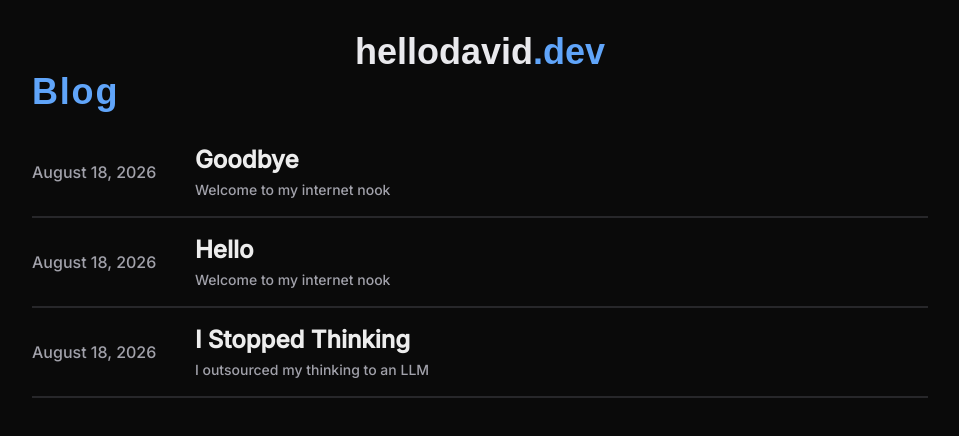
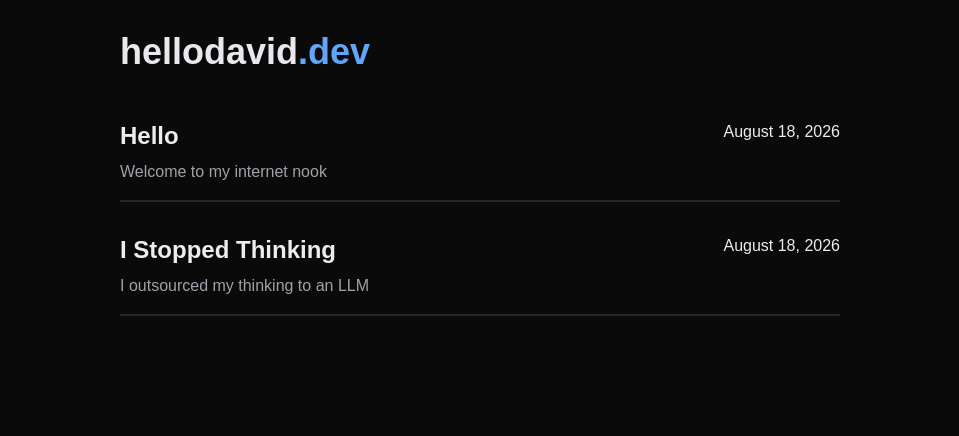
Before and after one commit to DGV98/portfolio, a Next.js app: page /blog in a window 1280 px wide. Shown: the top 436 px of the page, without its empty margins (160-1119 px from the left). Built offline with nearby package versions, Linux system fonts and the light colour scheme.

Commit message:
Layout is different for blog posts

```diff
--- a/app/blog/[slug]/page.tsx
+++ b/app/blog/[slug]/page.tsx
@@ -9,13 +9,17 @@ const page = async ({ params }: { params: Promise<{ slug: string }> }) => {
     const { default: Content, metadata } = post;
     return (
       metadata.isPublished && (
-        <article className="mt-8 mb-16 flex flex-col items-center justify-center text-left">
+        <div className="mt-8 flex flex-col items-center gap-4 lg:gap-8">
           <Banner />
-          <ArticleNav slug={slug} />
-          <div className="w-full max-w-4xl px-8">
-            <Content />
-          </div>
-        </article>
+          <article className="mb-4 flex w-full flex-col lg:flex-row lg:justify-around lg:gap-4">
+            <div className="w-full max-w-3xl px-8 text-left">
+              <Content />
+            </div>
+            <div className="flex w-auto p-8 lg:sticky lg:top-0 lg:h-screen lg:justify-center">
+              <ArticleNav slug={slug} />
+            </div>
+          </article>
+        </div>
       )
     );
   } catch {
--- a/app/blog/page.tsx
+++ b/app/blog/page.tsx
@@ -1,14 +1,16 @@
-import { BlogSection } from "@/components/BlogSection";
 import Banner from "@/components/Banner";
 import { getPosts } from "@/lib/get-posts";
+import BlogRow from "@/components/BlogRow";
 
 const page = async () => {
   const posts = await getPosts();
   return (
-    <div className="flex flex-col items-center justify-center px-6 py-8">
-      <Banner />
-      <div className="w-full max-w-4xl">
-        {posts && <BlogSection posts={posts} />}
+    <div className="flex w-full justify-center">
+      <div className="flex w-full max-w-3xl flex-col items-start gap-4 px-6 py-8 lg:gap-8">
+        <Banner />
+        <div className="flex w-full flex-col gap-4">
+          {posts && posts.map((post, i) => <BlogRow post={post} key={i} />)}
+        </div>
       </div>
     </div>
   );
--- a/app/globals.css
+++ b/app/globals.css
@@ -34,12 +34,12 @@ body {
   /* overflow: hidden; */
 }
 
-pre {
+/* pre {
   overflow-x: auto;
 }
 pre code {
   white-space: pre;
-}
+} */
 
 /* * {
   scrollbar-width: none;
--- a/app/layout.tsx
+++ b/app/layout.tsx
@@ -131,7 +131,7 @@ export default function RootLayout({
   return (
     <html lang="en" className="dark">
       <body
-        className={`${geistSans.variable} ${geistMono.variable} ${jetbrainsMono.variable} ${inter.variable} pb-16 antialiased`}
+        className={`${geistSans.variable} ${geistMono.variable} ${jetbrainsMono.variable} ${inter.variable} antialiased`}
       >
         <script
           type="application/ld+json"
--- a/components/BlogRow.tsx
+++ b/components/BlogRow.tsx
@@ -5,21 +5,16 @@ const BlogRow = ({ post }: { post: BlogPost }) => {
   return (
     post.isPublished && (
       <Link
-        className="border-border font-inter hover:bg-card-hover grid grid-cols-11 border-b-2 py-4"
+        className="border-border hover:bg-card-hover flex flex-col gap-2 border-b-2 py-4"
         href={`/blog/${post.slug}`}
       >
-        <div className="hidden lg:col-span-2 lg:flex lg:items-center">
-          <h2 className="text-muted text-sm xl:text-base">
-            {post.publishDate}
-          </h2>
+        <div className="flex justify-between">
+          <h2 className="text-xl font-bold lg:text-2xl">{post.title}</h2>
+          <h2 className="text-sm lg:text-base">{post.publishDate}</h2>
         </div>
-
-        <div className="col-span-11 flex flex-col justify-center gap-1 lg:col-span-9">
-          <h2 className="text-lg font-bold xl:text-2xl">{post.title}</h2>
-          {post.description && (
-            <p className="text-muted text-xs xl:text-sm">{post.description}</p>
-          )}
-        </div>
+        {post.description && (
+          <p className="text-muted text-sm lg:text-base">{post.description}</p>
+        )}
       </Link>
     )
   );
--- a/components/BlogSection.tsx
+++ /dev/null
@@ -1,25 +0,0 @@
-"use client";
-
-import BlogRow from "./BlogRow";
-import { BlogPost } from "@/types";
-import { BlogHeading } from "./BlogHeading";
-
-interface BlogPosts {
-  posts: BlogPost[];
-}
-
-export function BlogSection({ posts }: BlogPosts) {
-  return (
-    <div>
-      <BlogHeading />
-      {/* <div className="text-muted border-border grid grid-cols-4 gap-1 border-b-2 pb-2 text-sm font-semibold tracking-wider">
-        <p className="col-span-3">TITLE</p>
-        <p className="col-span-1 px-2">PUBLISHED</p>
-        <div className="col-span-1"></div>
-      </div> */}
-      {posts.map((post, i) => (
-        <BlogRow post={post} key={i} />
-      ))}
-    </div>
-  );
-}
--- a/mdx-components.tsx
+++ b/mdx-components.tsx
@@ -9,9 +9,9 @@ export function useMDXComponents(
     p: (props) => (
       <p className="py-2 text-left text-base leading-loose" {...props} />
     ),
-    code: (props) => (
-      <code
-        className="rounded bg-zinc-100 px-1.5 py-0.5 dark:bg-zinc-800"
+    pre: (props) => (
+      <pre
+        className="mb-2 block max-w-full overflow-x-auto rounded-2xl border-l-2 border-[#f36d33] bg-[#f4f4f4] p-2 font-mono wrap-break-word text-[#666]"
         {...props}
       />
     ),
--- a/posts/goodbye.mdx
+++ /dev/null
@@ -1,26 +0,0 @@
-export const metadata = {
-  title: "Goodbye",
-  publishDate: "August 18, 2026",
-  isPublished: true,
-  slug: "goodbye",
-  description: "Welcome to my internet nook"
-};
-import {SocialLinks} from '@/components/SocialLinks'
-import { profile } from "@/data/profile";
-
-# Hello
-
-![Picture of Me Smiling](/hello.jpg)
-
-## Who Am I
-My name is David Gonzalez-Velez, and this is my little corner of the internet. I have a background
-in Quantum Computation and Physics and have been a software engineer for the past 5 years.
-
-## What Do I Do
-* Work most of the time
-* Lift weights the rest of the time
-* Learn new things when I have a morcel of time
-* Tweak my Hyprland rice everyday
-
-## What I Love
-* Coffee ☕
```
